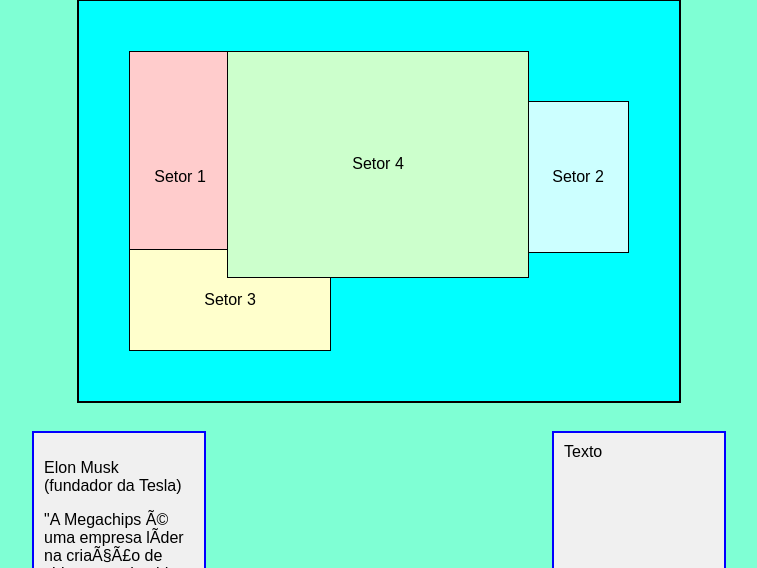
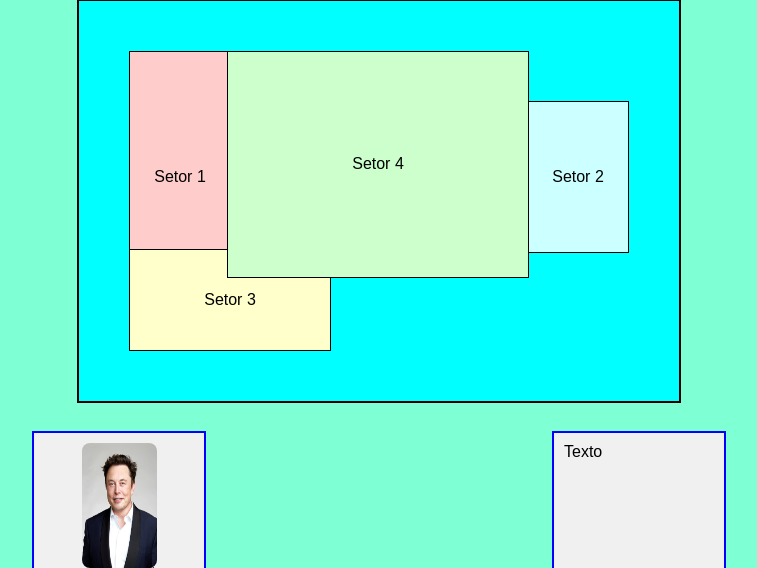
Before and after one commit to GoncaloSR/Projeto-DEAPC, a PHP site: page /Projeto-DEAPC/produto.html in a window 1280 px wide. Shown: the part 81-649 px from the top of the page, without its empty margins (261-1018 px from the left). Run offline with PHP 8.4, Linux system fonts and the light colour scheme.

Commit message:
Elon Musk

```diff
--- a/Projeto Automação DEAPC/produto.html
+++ b/Projeto Automação DEAPC/produto.html
@@ -15,9 +15,13 @@
     <div class="div4">Setor 4</div>
 
  <div class="caixa-texto">
-    <p>Elon Musk
-        <br>(fundador da Tesla)</br>
-    </p>
+    <div class="container">
+        <img src="images/elon.jpg" alt="Elon Musk" class="image" style="width:100%">
+        <div class="middle">
+          <div class="text">Elon Musk <br>Fundador da Tesla</br>
+        </div>
+        </div>
+      </div>
     "A Megachips é uma empresa líder na criação de chips, reconhecida por sua expertise e inovação. Com uma equipe altamente qualificada, a empresa está na vanguarda da indústria, impulsionando avanços em diversos setores. Sua cultura corporativa excepcional, baseada em valores de integridade e colaboração, permite entender as necessidades dos clientes e fornecer soluções personalizadas. A Megachips recebeu inúmeros prêmios e reconhecimentos, consolidando sua reputação como a melhor empresa do ramo. Com foco na excelência, a Megachips é a escolha ideal para soluções tecnológicas avançadas e confiáveis."</div>
  <div class="caixa-texto1">Texto</div>
 
--- a/Projeto Automação DEAPC/styles/produto.css
+++ b/Projeto Automação DEAPC/styles/produto.css
@@ -123,3 +123,47 @@
     border: 2px solid blue;
     margin-left: -12%;
 }
+
+.container {
+    position: relative;
+    width: 50%;
+    margin: auto ;
+  }
+
+  .image {
+    opacity: 1;
+    display: block;
+    width: 400px;
+    height: 125px;
+    transition: .5s ease;
+    backface-visibility: hidden;
+    border-radius: 8px;
+    margin: 0 auto;
+  }
+
+  .middle {
+    transition: .5s ease;
+    opacity: 0;
+    position: absolute;
+    top: 50%;
+    left: 50%;
+    transform: translate(-50%, -50%);
+    -ms-transform: translate(-50%, -50%)
+  }
+
+  .container:hover .image {
+    opacity: 0.3;
+  }
+
+  .container:hover .middle {
+    opacity: 0.8;
+    text-align: center;
+  }
+
+  .text {
+
+    background-color: #a6ff0052;
+    color: rgb(4, 4, 4);
+    font-size: 16px;
+    padding: 16px;
+  }
```
Also changed, not shown: Projeto Automação DEAPC/images/elon.jpg (added).
